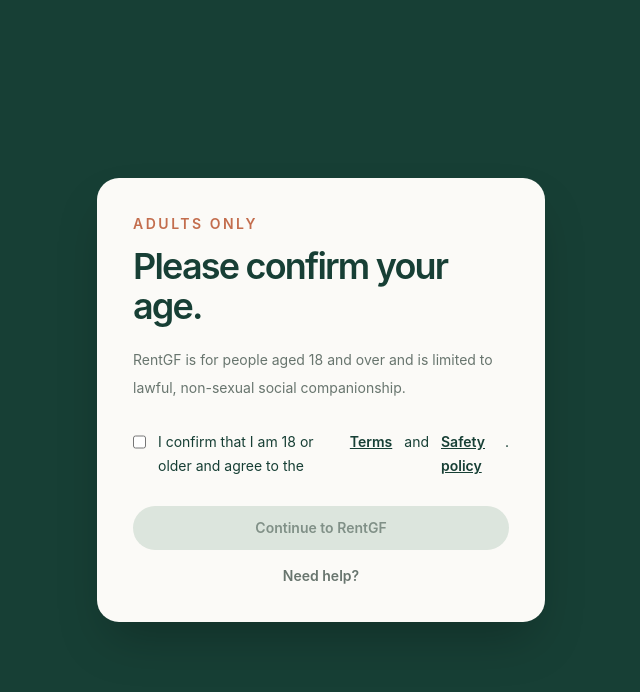
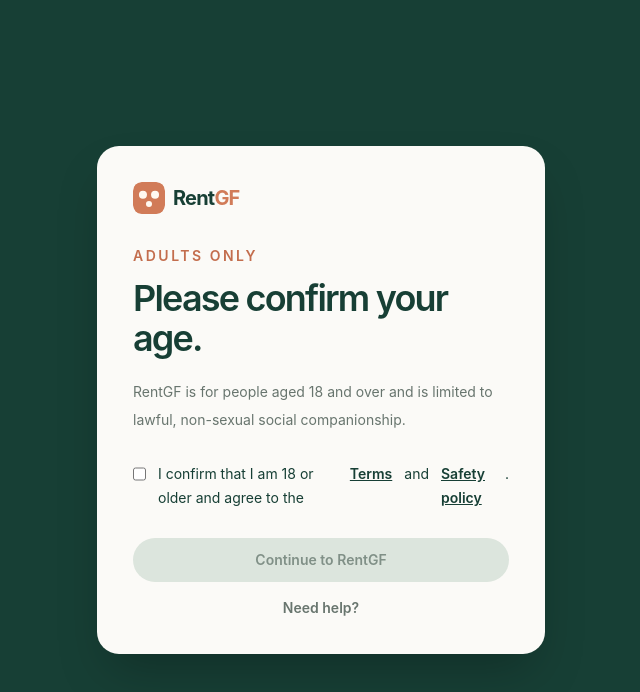
Before and after one commit to rentgf/rentgf, a Next.js app: page /age-check in a window 1280 px wide. Shown: the top 692 px of the page, without its empty margins (319-959 px from the left). Built offline with nearby package versions, Linux system fonts and the light colour scheme.

Commit message:
Add shared Logo to Age check page

```diff
--- a/app/age-check/page.tsx
+++ b/app/age-check/page.tsx
@@ -2,8 +2,9 @@
 
 import Link from 'next/link'
 import { useState } from 'react'
+import { Logo } from '@/components/logo'
 
 export default function AgeCheckPage() {
   const [confirmed, setConfirmed] = useState(false)
-  return <main className="flex min-h-screen items-center justify-center bg-[#173f35] px-4 py-10 text-white"><section className="w-full max-w-md rounded-3xl bg-[#fbfaf7] p-7 text-[#173f35] shadow-2xl sm:p-9"><p className="text-sm font-semibold uppercase tracking-[.18em] text-[#c36d4d]">Adults only</p><h1 className="mt-3 text-4xl font-semibold tracking-[-.05em]">Please confirm your age.</h1><p className="mt-5 text-sm leading-7 text-[#68756e]">RentGF is for people aged 18 and over and is limited to lawful, non-sexual social companionship.</p><label className="mt-7 flex items-start gap-3 text-sm leading-6"><input type="checkbox" checked={confirmed} onChange={(event) => setConfirmed(event.target.checked)} className="mt-1 size-4 accent-[#173f35]" />I confirm that I am 18 or older and agree to the <Link href="/terms" className="font-semibold underline">Terms</Link> and <Link href="/safety" className="font-semibold underline">Safety policy</Link>.</label><Link href="/" aria-disabled={!confirmed} className={`mt-7 block rounded-full px-5 py-3 text-center text-sm font-semibold ${confirmed ? 'bg-[#173f35] text-white' : 'pointer-events-none bg-[#dce5dd] text-[#809087]'}`}>Continue to RentGF</Link><Link href="/support" className="mt-4 block text-center text-sm font-semibold text-[#68756e]">Need help?</Link></section></main>
+  return <main className="flex min-h-screen items-center justify-center bg-[#173f35] px-4 py-10 text-white"><section className="w-full max-w-md rounded-3xl bg-[#fbfaf7] p-7 text-[#173f35] shadow-2xl sm:p-9"><Logo className="w-fit" /><p className="mt-8 text-sm font-semibold uppercase tracking-[.18em] text-[#c36d4d]">Adults only</p><h1 className="mt-3 text-4xl font-semibold tracking-[-.05em]">Please confirm your age.</h1><p className="mt-5 text-sm leading-7 text-[#68756e]">RentGF is for people aged 18 and over and is limited to lawful, non-sexual social companionship.</p><label className="mt-7 flex items-start gap-3 text-sm leading-6"><input type="checkbox" checked={confirmed} onChange={(event) => setConfirmed(event.target.checked)} className="mt-1 size-4 accent-[#173f35]" />I confirm that I am 18 or older and agree to the <Link href="/terms" className="font-semibold underline">Terms</Link> and <Link href="/safety" className="font-semibold underline">Safety policy</Link>.</label><Link href="/" aria-disabled={!confirmed} className={`mt-7 block rounded-full px-5 py-3 text-center text-sm font-semibold ${confirmed ? 'bg-[#173f35] text-white' : 'pointer-events-none bg-[#dce5dd] text-[#809087]'}`}>Continue to RentGF</Link><Link href="/support" className="mt-4 block text-center text-sm font-semibold text-[#68756e]">Need help?</Link></section></main>
 }
```
